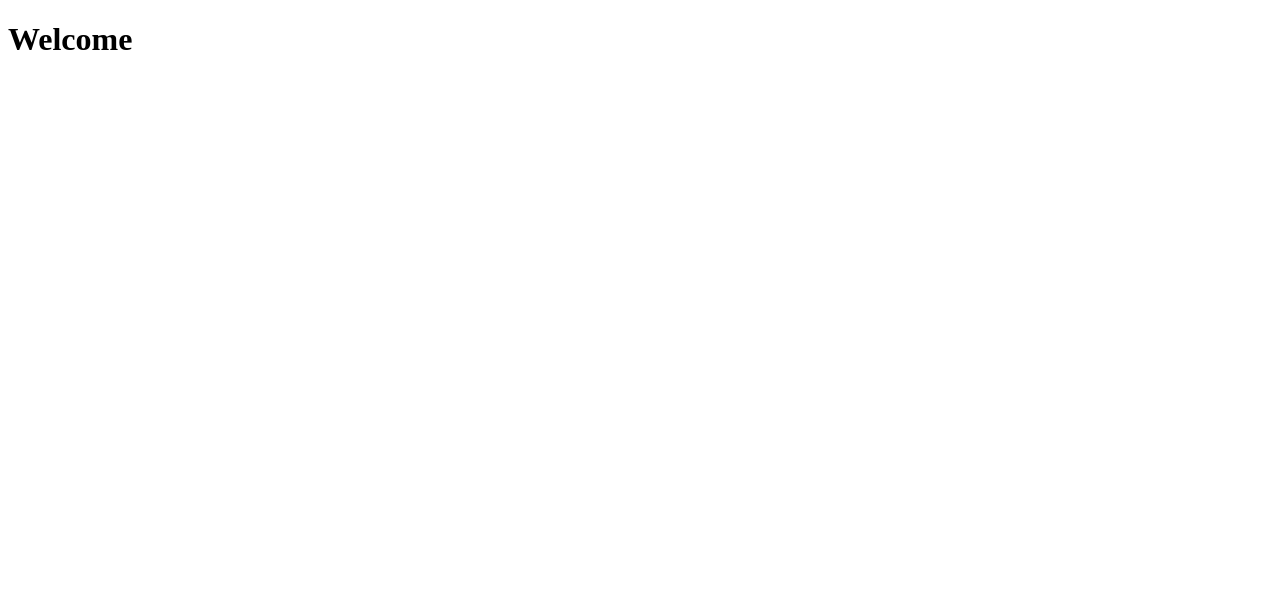
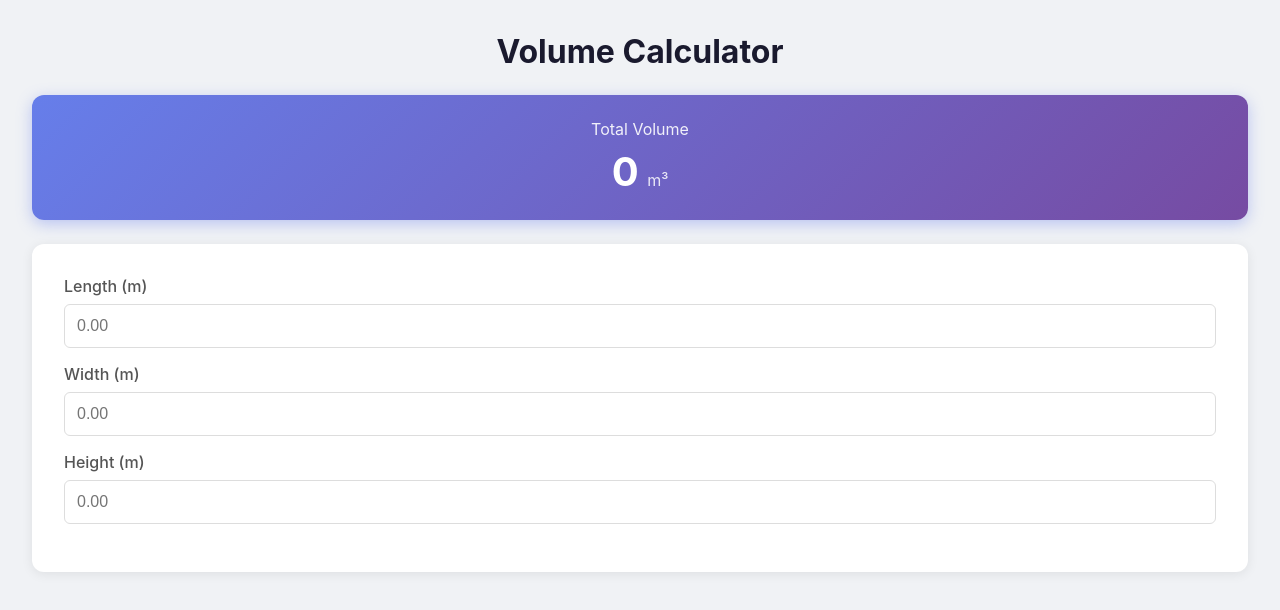
Before and after one commit to tizfus/container-planning, a plain HTML site: page src/index.html in a window 1280 px wide. Drawn offline with Linux system fonts and the light colour scheme.

Commit message:
implement volume calculator feature

```diff
--- a/src/index.html
+++ b/src/index.html
@@ -3,9 +3,125 @@
 <head>
     <meta charset="UTF-8">
     <meta name="viewport" content="width=device-width, initial-scale=1.0">
-    <title>Page</title>
+    <title>Container Planning</title>
+    <style>
+        * {
+            box-sizing: border-box;
+            margin: 0;
+            padding: 0;
+        }
+
+        body {
+            font-family: -apple-system, BlinkMacSystemFont, 'Segoe UI', Roboto, sans-serif;
+            background: #f0f2f5;
+            color: #333;
+            padding: 2rem;
+        }
+
+        h1 {
+            text-align: center;
+            margin-bottom: 1.5rem;
+            color: #1a1a2e;
+        }
+
+        .total-volume {
+            background: linear-gradient(135deg, #667eea 0%, #764ba2 100%);
+            color: white;
+            padding: 1.5rem 2rem;
+            border-radius: 12px;
+            text-align: center;
+            margin-bottom: 1.5rem;
+            box-shadow: 0 4px 15px rgba(102, 126, 234, 0.4);
+        }
+
+        .total-volume h2 {
+            font-size: 1rem;
+            font-weight: 400;
+            opacity: 0.9;
+            margin-bottom: 0.5rem;
+        }
+
+        .total-volume .value {
+            font-size: 2.5rem;
+            font-weight: 700;
+        }
+
+        .total-volume .unit {
+            font-size: 1rem;
+            opacity: 0.85;
+            margin-left: 0.25rem;
+        }
+
+        .form-container {
+            background: white;
+            border-radius: 12px;
+            box-shadow: 0 2px 12px rgba(0, 0, 0, 0.08);
+            padding: 2rem;
+        }
+
+        .form-group {
+            margin-bottom: 1rem;
+        }
+
+        .form-group label {
+            display: block;
+            font-weight: 500;
+            color: #555;
+            margin-bottom: 0.5rem;
+        }
+
+        .dimension-input {
+            width: 100%;
+            padding: 0.75rem;
+            border: 1px solid #ddd;
+            border-radius: 6px;
+            font-size: 1rem;
+            transition: border-color 0.2s, box-shadow 0.2s;
+        }
+
+        .dimension-input:focus {
+            outline: none;
+            border-color: #667eea;
+            box-shadow: 0 0 0 3px rgba(102, 126, 234, 0.15);
+        }
+    </style>
 </head>
 <body>
-    <h1>Welcome</h1>
+    <h1>Volume Calculator</h1>
+
+    <div class="total-volume">
+        <h2>Total Volume</h2>
+        <span class="value" id="totalVolume" data-testid="totalVolume">0</span>
+        <span class="unit">m³</span>
+    </div>
+
+    <div class="form-container">
+        <div class="form-group">
+            <label for="length">Length (m)</label>
+            <input type="number" id="length" class="dimension-input" data-testid="length" step="0.01" min="0" placeholder="0.00">
+        </div>
+        <div class="form-group">
+            <label for="width">Width (m)</label>
+            <input type="number" id="width" class="dimension-input" data-testid="width" step="0.01" min="0" placeholder="0.00">
+        </div>
+        <div class="form-group">
+            <label for="height">Height (m)</label>
+            <input type="number" id="height" class="dimension-input" data-testid="height" step="0.01" min="0" placeholder="0.00">
+        </div>
+    </div>
+
+    <script>
+        function updateTotalVolume() {
+            const length = parseFloat(document.getElementById('length').value) || 0;
+            const width = parseFloat(document.getElementById('width').value) || 0;
+            const height = parseFloat(document.getElementById('height').value) || 0;
+            const volume = length * width * height;
+            document.getElementById('totalVolume').textContent = volume.toFixed(2);
+        }
+
+        document.getElementById('length').addEventListener('input', updateTotalVolume);
+        document.getElementById('width').addEventListener('input', updateTotalVolume);
+        document.getElementById('height').addEventListener('input', updateTotalVolume);
+    </script>
 </body>
 </html>
```
Also changed, not shown: tests/steps/example.ts (deleted, +0 -15 lines), tests/steps/volume_calculator.ts (added, +30 -0 lines), 2 other files.
